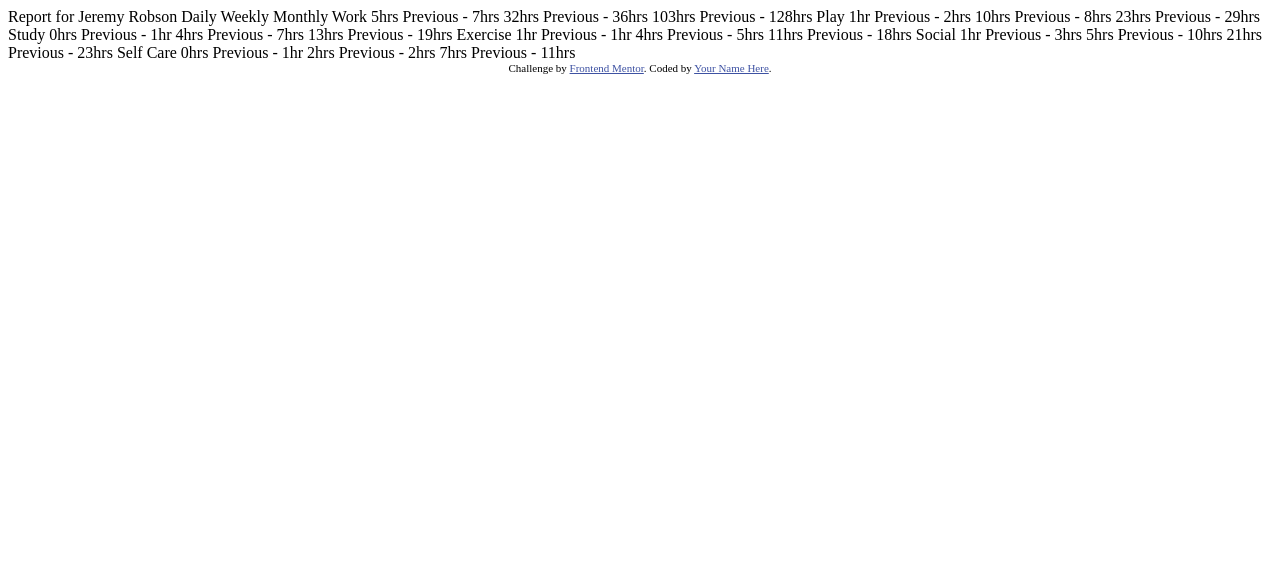
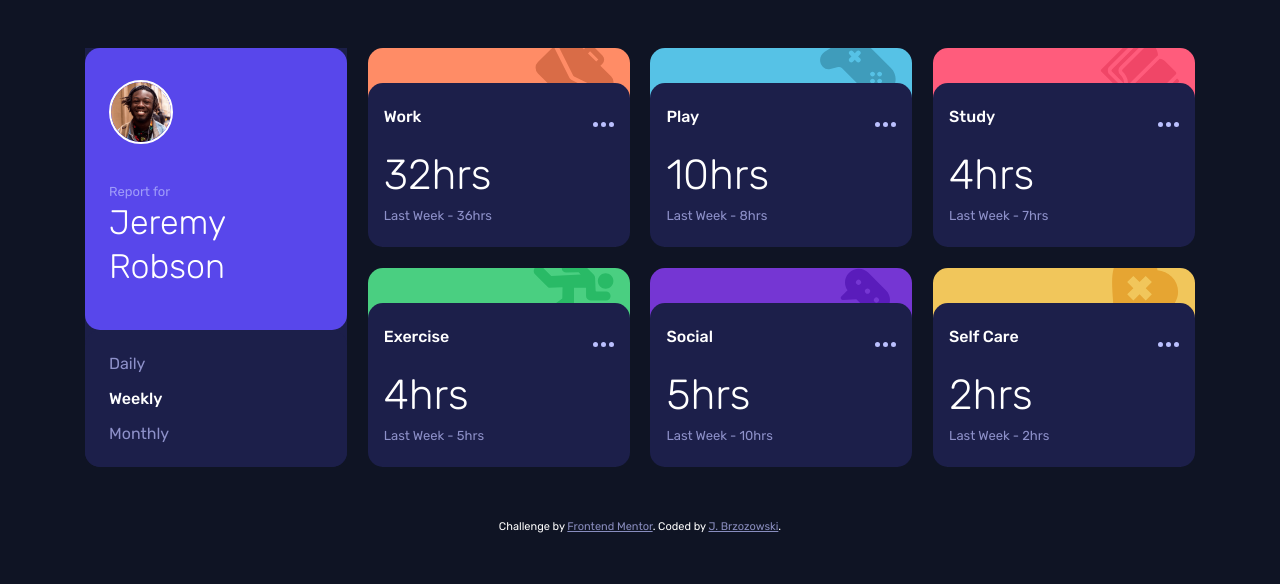
Before and after one commit to jbski/time-tracking-dashboard, a plain HTML site: page index.html in a window 1280 px wide. Drawn offline with Linux system fonts and the light colour scheme.

Commit message:
update css

```diff
--- /dev/null
+++ b/css/style.css
@@ -0,0 +1,380 @@
+@import url('https://fonts.googleapis.com/css2?family=Rubik:wght@300;400;500&display=swap');
+
+:root {
+    --blue: hsl(246, 80%, 60%);
+    --light-red-work: hsl(15, 100%, 70%);
+    --soft-blue-play: hsl(195, 74%, 62%);
+    --light-red-study: hsl(348, 100%, 68%);
+    --lime-green-exercise: hsl(145, 58%, 55%);
+    --violet-social: hsl(264, 64%, 52%);
+    --soft-orange-self-care: hsl(43, 84%, 65%);
+
+    --very-dark-blue: hsl(226, 43%, 10%);
+    --dark-blue: hsl(235, 46%, 20%);
+    --desaturated-blue: hsl(235, 45%, 61%);
+    --pale-blue: hsl(236, 100%, 87%);
+    --pale-blue-opacity: hsl(236, 100%, 87%, 70%);
+
+    --primary-font-size: 18px;
+    --font-size-xxlarge: 42px;
+    --font-size-xlarge: 34px;
+    --font-size-large: 22px;
+    --font-size-medium: 16px;
+    --font-size-small: 13px;
+
+    --font-weight-light: 300;
+    --font-weight-medium: 400;
+    --font-weight-heavy: 500;
+
+    --primay-font-family: 'Rubik', sans-serif;
+
+    --primary-border-radius: 15px;
+}
+
+*{
+    padding: 0;
+    margin: 0;
+    box-sizing: border-box;
+}
+
+body {
+    background-color: var(--very-dark-blue);
+    font-size: var(--primary-font-size);
+    font-family: var(--primay-font-family);
+    color: #fff;
+    display: flex;
+    flex-direction: column;
+    align-items: center;
+    justify-content: center;
+}
+
+.grid-container {
+    /* max-width: 350px; */
+    margin: 3rem 1rem;
+    display: grid;
+    grid-gap: 1.3rem;
+    grid-template-columns: repeat(1, 1fr);
+}
+
+/* Styling for first Image Card */
+#main-card-container {
+    background-color: var(--dark-blue);
+    border-bottom-left-radius: var(--primary-border-radius);
+    border-bottom-right-radius: var(--primary-border-radius);
+    display: flex;
+    flex-direction: column;
+    align-items: center;
+    justify-content: space-between;
+
+    /* margin-bottom: 2rem; */
+    /* width: 100%; */
+    /* flex-grow: 0; */
+}
+
+.main-card-upper {
+    background-color: var(--blue);
+    width: 100%;
+    border-radius: var(--primary-border-radius);
+    display: flex;
+    flex-direction: row;
+    align-items: center;
+    justify-content: space-evenly;
+    padding: 2rem 1rem;
+}
+
+#report-info {
+    display: flex;
+    flex-direction: column;
+}
+
+.main-card-upper img {
+    border: #fff 2px solid;
+    border-radius: 50%;
+    height: 3.5rem;
+}
+
+#report-id {
+    font-size: var(--font-size-medium);
+    color: var(--pale-blue-opacity);
+}
+
+#report-person-name {
+    font-weight: var(--font-weight-medium);
+}
+
+.card-time-period-container {
+    padding: 1rem 0rem;
+    background-color: var(--dark-blue);
+    width: 100%;
+    border-radius: var(--primary-border-radius);
+    color: var(--pale-blue-opacity);
+}
+
+.card-time-period-container .active {
+    color: #fff;
+    font-weight: var(--font-weight-heavy);
+}
+
+.card-time-period-container ul {
+    display: flex;
+    flex-direction: row;
+    align-items: center;
+    justify-content: center;
+    /* border: solid 1px gray; */
+}
+
+.card-time-period-container ul li {
+    list-style: none;
+    padding: 0.5rem;
+}
+
+.card-time-period-container ul li:hover {
+    cursor: pointer;
+}
+
+/* Styling for General Card */
+.card-upper {
+    background-repeat: no-repeat;
+    background-position: right 1rem top -.75rem;
+    height: 2.2rem;
+    border-top-left-radius: var(--primary-border-radius);
+    border-top-right-radius: var(--primary-border-radius);
+}
+
+.card-lower {
+    background-color: var(--dark-blue);
+    border-radius: var(--primary-border-radius);
+    padding: 2rem 2rem;
+    display: grid;
+    grid-template-columns: repeat(2, 1fr);
+}
+
+.card-lower .text {
+    padding-bottom: 0.5rem;
+    font-size: var(--font-size-medium);
+    font-weight: var(--font-weight-heavy);
+}
+
+.card-lower .elipse {
+    padding-bottom: 0.5rem;
+}
+
+.card-lower .text,
+.card-lower .time-hours {
+    place-self: start;
+}
+
+.card-lower .last-week,
+.card-lower .elipse {
+    place-self: center end;
+}
+
+.card-lower .time-hours {
+    font-size: var(--font-size-large);
+    font-weight: var(--font-weight-light);
+}
+
+.last-week,
+.prev-time-hours {
+    font-size: var(--font-size-medium);
+    color: var(--pale-blue-opacity);
+}
+
+/* Styling for Work-Card */
+#work-card-container {
+    background-color: var(--light-red-work);
+    border-radius: 20px;
+}
+
+#card-work {
+    background-color: var(--light-red-work);
+    background-image: url('../images/icon-work.svg');
+}
+
+
+/* Styling for Play-Card */
+#play-card-container {
+    background-color: var(--soft-blue-play);
+    border-radius: 20px;
+}
+
+#card-play {
+    background-color: var(--soft-blue-play);
+    background-image: url('../images/icon-play.svg');
+}
+
+/* Styling for Study-Card */
+#study-card-container {
+    background-color: var(--light-red-study);
+    border-radius: 20px;
+}
+
+#card-study {
+    background-color: var(--light-red-study);
+    background-image: url('../images/icon-study.svg');
+}
+
+/* Styling for Exercise-Card */
+#exercise-card-container {
+    background-color: var(--lime-green-exercise);
+    border-radius: 20px;
+}
+
+#card-exercise {
+    background-color: var(--lime-green-exercise);
+    background-image: url('../images/icon-exercise.svg');
+    background-position: right 1rem top -.3rem;
+}
+
+
+/* Styling for Social-Card */
+#social-card-container {
+    background-color: var(--violet-social);
+    border-radius: 20px;
+}
+
+#card-social {
+    background-color: var(--violet-social);
+    background-image: url('../images/icon-social.svg');
+    background-position: right 1rem top -.3rem;
+}
+
+
+/* Styling for Self Care-Card */
+#self-care-card-container {
+    background-color: var(--soft-orange-self-care);
+    border-radius: 20px;
+}
+
+#card-self-care {
+    background-color: var(--soft-orange-self-care);
+    background-image: url('../images/icon-self-care.svg');
+    background-position: right 1rem top -1.2rem;
+}
+
+
+@media(min-width: 768px) {
+
+    .grid-container {
+        max-width: 1110px;
+        display: grid;
+        grid-gap: 1.3rem;
+        grid-auto-columns: 1fr;
+        grid-template-areas:
+        'main-card-container work-card-container play-card-container study-card-container'
+        'main-card-container exercise-card-container social-card-container self-care-card-container'
+        'footer footer footer footer';
+    }
+
+    .main-card-upper {
+    flex-direction: column;
+    align-items: flex-start;
+    justify-content: flex-start;
+    height: 100%;
+    width: 100%;
+    padding: 2rem 1.5rem;
+    line-height: 1.3;
+    /* padding: 0rem 2rem 0rem 1rem; */
+    }
+
+    .main-card-upper img {
+        height: 4rem;
+        width: 4rem;
+        margin-bottom: 2.5rem;
+    }
+
+    #report-id {
+        font-size: var(--font-size-small);
+    }
+
+    #report-person-name {
+        font-size: var(--font-size-xlarge);
+        font-weight: var(--font-weight-light);
+        /* padding-right: 2rem; */
+    }
+
+    .card-time-period-container ul {
+        display: flex;
+        flex-direction: column;
+        align-items: flex-start;
+        justify-content: space-evenly;
+        padding-left: 1.0rem;
+    }
+
+    .card-lower {
+        grid-template-areas:
+        'text text elipse'
+        'time-hours time-hours time-hours'
+        'last-week last-week prev-time-hours';
+        padding: 1.5rem 1.0rem;
+    }
+
+    .card-lower .text {
+        grid-area: text;
+        place-self: start;
+        padding-bottom: 1.5rem;
+    }
+    .card-lower .elipse {
+        grid-area: elipse;
+        place-self: center end;
+    }
+    .card-lower .time-hours {
+        grid-area: time-hours;
+        place-self: center start;
+        font-size: var(--font-size-xxlarge);
+        padding-bottom: 0.5rem;
+    }
+    .card-lower .last-week {
+        grid-area: last-week;
+        place-self: start;
+        font-size: var(--font-size-small);
+    }
+    .card-lower .prev-time-hours {
+        grid-area: prev-time-hours;
+        font-size: var(--font-size-small);
+    }
+
+    .card-time-period-container ul li {
+        font-size: var(--font-size-medium);
+    }
+
+    #main-card-container {
+        grid-area: main-card-container;
+    }
+
+    #work-card-container {
+        grid-area: work-card-container;
+    }
+
+    #play-card-container {
+        grid-area: play-card-container;
+    }
+
+    #study-card-container {
+        grid-area: study-card-container;
+    }
+
+    #exercise-card-container {
+        grid-area: exercise-card-container;
+    }
+
+    #social-card-container {
+        grid-area: social-card-container;
+    }
+
+    #self-care-card-container {
+        grid-area: self-care-card-container;
+    }
+
+    .grid-footer {
+        grid-area: footer;
+        margin-top: 2rem;
+    }
+}
+
+
+
+
+
+.attribution { font-size: 11px; text-align: center; }
+.attribution a { color: var(--pale-blue-opacity); }
--- a/index.html
+++ b/index.html
@@ -6,75 +6,120 @@
 
   <link rel="icon" type="image/png" sizes="32x32" href="./images/favicon-32x32.png">
 
+
+  <link rel="stylesheet" href="./css/style.css">
+
   <title>Frontend Mentor | Time tracking dashboard</title>
 
-  <!-- Feel free to remove these styles or customise in your own stylesheet 👍 -->
-  <style>
-    .attribution { font-size: 11px; text-align: center; }
-    .attribution a { color: hsl(228, 45%, 44%); }
-  </style>
+
 </head>
-<body>
+  <body>
+    <main class="grid-container">
 
-  Report for
-  Jeremy Robson
+      <!-- <article id="main-card-container">
+        <div class="card-name">
+          <div class="card-name-info">
+            <img src="./images/image-jeremy.png" alt="" id="picture">
 
-  Daily
-  Weekly
-  Monthly
+            <div id="name-info-container">
+              <span id="report-id">Report for</span>
+              <span id="report-person-name">Jeremy Robson</span>
+            </div>
+          </div>
+        </div>
+        <div class="card-time-period-container">
+            <ul>
+              <li id="daily">Daily</li>
+              <li class="active" id="weekly">Weekly</li>
+              <li id="monthly">Monthly</li>
+            </ul>
+        </div>
+      </article> -->
 
-  Work
-  5hrs <!-- daily -->
-  Previous - 7hrs <!-- daily -->
-  32hrs <!-- weekly -->
-  Previous - 36hrs <!-- weekly -->
-  103hrs <!-- monthly -->
-  Previous - 128hrs <!-- monthly -->
+      <article id="main-card-container">
+        <div class="main-card-upper" id="card-name">
+          <img src="./images/image-jeremy.png" alt="">
+          <div id="report-info">
+            <div id="report-id">Report for</div>
+            <div id="report-person-name">Jeremy Robson</div>
+          </div>
+        </div>
+        <div class="card-time-period-container">
+          <ul>
+            <li id="daily">Daily</li>
+            <li class="active" id="weekly">Weekly</li>
+            <li id="monthly">Monthly</li>
+          </ul>
+        </div>
+      </article>
 
-  Play
-  1hr <!-- daily -->
-  Previous - 2hrs <!-- daily -->
-  10hrs <!-- weekly -->
-  Previous - 8hrs <!-- weekly -->
-  23hrs <!-- monthly -->
-  Previous - 29hrs <!-- monthly -->
+      <article id="work-card-container">
+          <div class="card-upper" id="card-work"></div>
+          <div class="card-lower">
+              <div class="text">Work</div>
+              <img class="elipse" src="./images/icon-ellipsis.svg" alt="">
+              <div class="time-hours">32hrs</div>
+              <div class="last-week">Last Week - <span class="prev-time-hours">36hrs</span><div>
+          </div>
+      </article>
 
-  Study
-  0hrs <!-- daily -->
-  Previous - 1hr <!-- daily -->
-  4hrs <!-- weekly -->
-  Previous - 7hrs <!-- weekly -->
-  13hrs <!-- monthly -->
-  Previous - 19hrs <!-- monthly -->
+      <article id="play-card-container">
+        <div class="card-upper" id="card-play"></div>
+        <div class="card-lower">
+            <div class="text">Play</div>
+            <img class="elipse" src="./images/icon-ellipsis.svg" alt="">
+            <div class="time-hours">10hrs</div>
+            <div class="last-week">Last Week - <span class="prev-time-hours">8hrs</span><div>
+        </div>
+      </article>
 
-  Exercise
-  1hr <!-- daily -->
-  Previous - 1hr <!-- daily -->
-  4hrs <!-- weekly -->
-  Previous - 5hrs <!-- weekly -->
-  11hrs <!-- monthly -->
-  Previous - 18hrs <!-- monthly -->
+      <article id="study-card-container">
+        <div class="card-upper" id="card-study"></div>
+        <div class="card-lower">
+            <div class="text">Study</div>
+            <img class="elipse" src="./images/icon-ellipsis.svg" alt="">
+            <div class="time-hours">4hrs</div>
+            <div class="last-week">Last Week - <span class="prev-time-hours">7hrs</span><div>
+        </div>
+      </article>
 
-  Social
-  1hr <!-- daily -->
-  Previous - 3hrs <!-- daily -->
-  5hrs <!-- weekly -->
-  Previous - 10hrs <!-- weekly -->
-  21hrs <!-- monthly -->
-  Previous - 23hrs <!-- monthly -->
+      <article id="exercise-card-container">
+        <div class="card-upper" id="card-exercise"></div>
+        <div class="card-lower">
+            <div class="text">Exercise</div>
+            <img class="elipse" src="./images/icon-ellipsis.svg" alt="">
+            <div class="time-hours">4hrs</div>
+            <div class="last-week">Last Week - <span class="prev-time-hours">5hrs</span><div>
+        </div>
+      </article>
 
-  Self Care
-  0hrs <!-- daily -->
-  Previous - 1hr <!-- daily -->
-  2hrs <!-- weekly -->
-  Previous - 2hrs <!-- weekly -->
-  7hrs <!-- monthly -->
-  Previous - 11hrs <!-- monthly -->
+      <article id="social-card-container">
+        <div class="card-upper" id="card-social"></div>
+        <div class="card-lower">
+            <div class="text">Social</div>
+            <img class="elipse" src="./images/icon-ellipsis.svg" alt="">
+            <div class="time-hours">5hrs</div>
+            <div class="last-week">Last Week - <span class="prev-time-hours">10hrs</span><div>
+        </div>
+      </article>
 
+      <article id="self-care-card-container">
+        <div class="card-upper" id="card-self-care"></div>
+        <div class="card-lower">
+            <div class="text">Self Care</div>
+            <img class="elipse" src="./images/icon-ellipsis.svg" alt="">
+            <div class="time-hours">2hrs</div>
+            <div class="last-week">Last Week - <span class="prev-time-hours">2hrs</span><div>
+        </div>
+      </article>
 
-  <div class="attribution">
-    Challenge by <a href="https://www.frontendmentor.io?ref=challenge" target="_blank">Frontend Mentor</a>.
-    Coded by <a href="#">Your Name Here</a>.
-  </div>
-</body>
+      <footer class="grid-footer">
+        <div class="attribution">
+          Challenge by <a href="https://www.frontendmentor.io?ref=challenge" target="_blank">Frontend Mentor</a>.
+          Coded by <a href="#">J. Brzozowski</a>.
+        </div>
+      </footer>
+
+    </main>
+  </body>
 </html>
```
